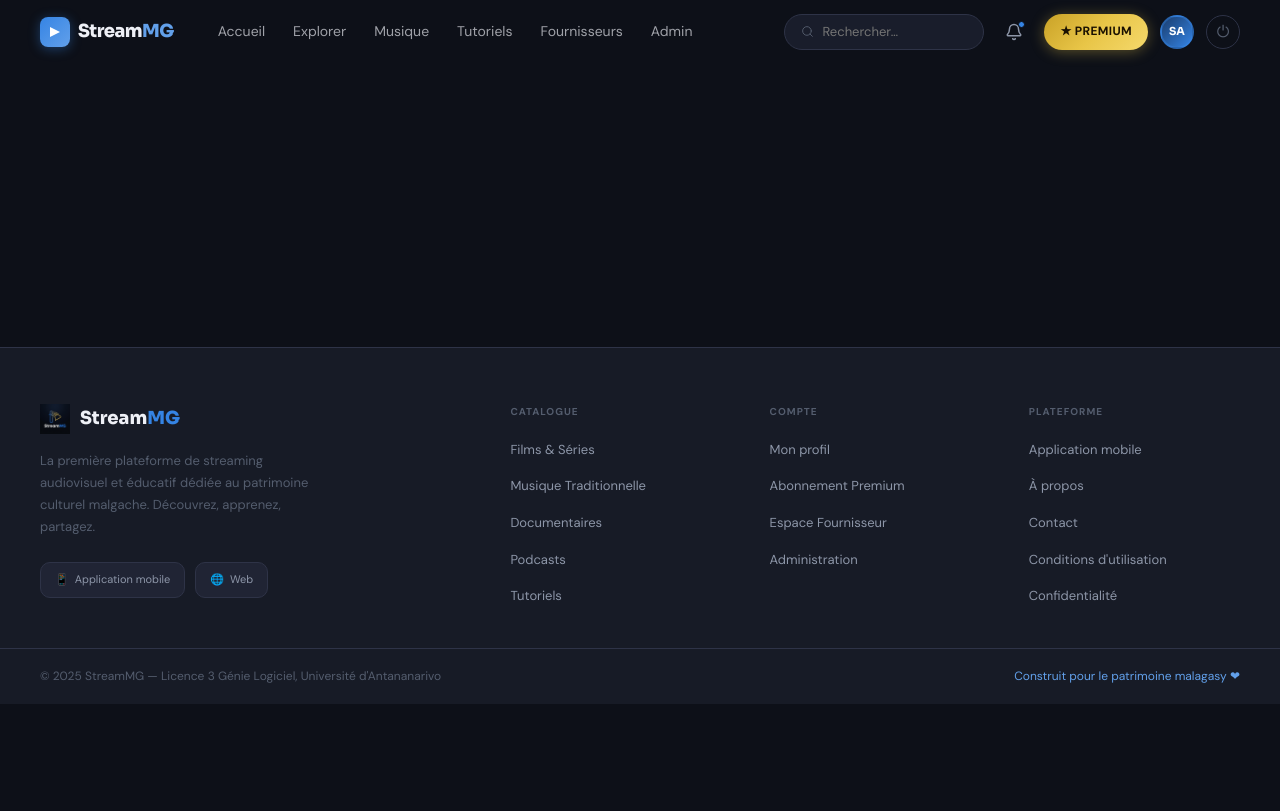
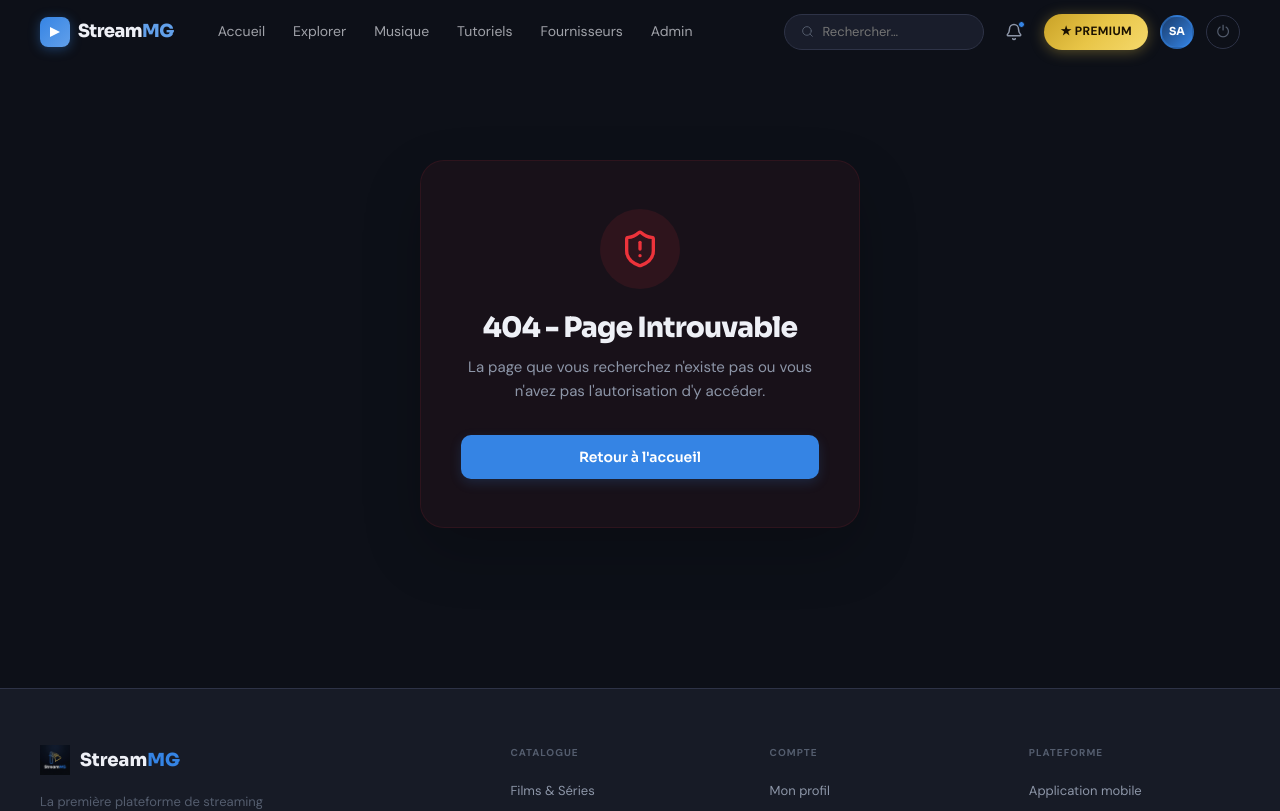
Before and after one commit to StreamMG/StreamingMG_backend, a React (Vite) app in the folder client-prototype/: page /404 in a window 1280 px wide. Shown: the top 811 px of the page. Built offline with nearby package versions, Linux system fonts and the light colour scheme; no server answers; sample sign-in values are in the browser's storage.

Commit message:
feat(frontend): protect provider and admin routes with RoleRoute and add custom 404 page

```diff
--- a/client-prototype/src/App.jsx
+++ b/client-prototype/src/App.jsx
@@ -13,6 +13,7 @@ const Provider = lazy(() => import('./pages/Provider'));
 const Admin = lazy(() => import('./pages/Admin'));
 const Payment = lazy(() => import('./pages/Payment'));
 const Tutoriels = lazy(() => import('./pages/Tutoriels'));
+const NotFound = lazy(() => import('./pages/NotFound'));
 
 /**
  * PrivateRoute — redirige vers /login si non authentifié
@@ -20,6 +21,16 @@ const Tutoriels = lazy(() => import('./pages/Tutoriels'));
 const PrivateRoute = ({ children }) => {
   const { user } = useAuth();
   return user ? children : <Navigate to="/login" />;
+};
+
+/**
+ * RoleRoute — redirige vers /404 si le rôle n'est pas autorisé
+ */
+const RoleRoute = ({ children, allowedRoles }) => {
+  const { user } = useAuth();
+  if (!user) return <Navigate to="/login" />;
+  if (!allowedRoles.includes(user.role)) return <Navigate to="/404" />;
+  return children;
 };
 
 /**
@@ -46,11 +57,18 @@ function App() {
           <Route path="/" element={<PrivateRoute><Catalogue /></PrivateRoute>} />
           <Route path="/watch/:id" element={<PrivateRoute><VideoPlayerEnhanced /></PrivateRoute>} />
           <Route path="/profile" element={<PrivateRoute><Profile /></PrivateRoute>} />
-          <Route path="/provider" element={<PrivateRoute><Provider /></PrivateRoute>} />
-          <Route path="/admin" element={<PrivateRoute><Admin /></PrivateRoute>} />
+
+          {/* Protected par Rôles */}
+          <Route path="/provider" element={<RoleRoute allowedRoles={['provider', 'admin']}><Provider /></RoleRoute>} />
+          <Route path="/admin" element={<RoleRoute allowedRoles={['admin']}><Admin /></RoleRoute>} />
+
           <Route path="/tutoriels" element={<PrivateRoute><Tutoriels /></PrivateRoute>} />
           <Route path="/subscribe" element={<PrivateRoute><Payment /></PrivateRoute>} />
           <Route path="/purchase" element={<PrivateRoute><Payment /></PrivateRoute>} />
+
+          {/* 404 Catch-all */}
+          <Route path="/404" element={<NotFound />} />
+          <Route path="*" element={<Navigate to="/404" />} />
         </Routes>
       </Suspense>
     </Layout>
--- /dev/null
+++ b/client-prototype/src/pages/NotFound.jsx
@@ -0,0 +1,35 @@
+import React from 'react';
+import { Link } from 'react-router-dom';
+import { ShieldAlert } from 'lucide-react';
+
+export default function NotFound() {
+  return (
+    <div style={{
+      display: 'flex', flexDirection: 'column', alignItems: 'center', justifyContent: 'center',
+      minHeight: '70vh', padding: '40px 20px', textAlign: 'center'
+    }}>
+      <div style={{
+        background: 'rgba(237,51,59,0.05)', border: '1px solid rgba(237,51,59,0.1)',
+        borderRadius: '24px', padding: '48px 40px', maxWidth: '440px', width: '100%',
+        boxShadow: '0 24px 60px rgba(0,0,0,0.2)'
+      }}>
+        <div style={{
+          width: '80px', height: '80px', borderRadius: '50%', background: 'rgba(237,51,59,0.1)',
+          display: 'flex', alignItems: 'center', justifyContent: 'center', margin: '0 auto 24px',
+          color: 'var(--error)'
+        }}>
+          <ShieldAlert size={40} />
+        </div>
+        <h1 style={{ fontFamily: 'Sora', fontSize: '28px', fontWeight: 800, marginBottom: '12px' }}>
+          404 - Page Introuvable
+        </h1>
+        <p style={{ color: 'var(--text-secondary)', marginBottom: '32px', fontSize: '15px', lineHeight: 1.6 }}>
+          La page que vous recherchez n'existe pas ou vous n'avez pas l'autorisation d'y accéder.
+        </p>
+        <Link to="/" className="btn btn-primary" style={{ width: '100%', justifyContent: 'center' }}>
+          Retour à l'accueil
+        </Link>
+      </div>
+    </div>
+  );
+}
```
